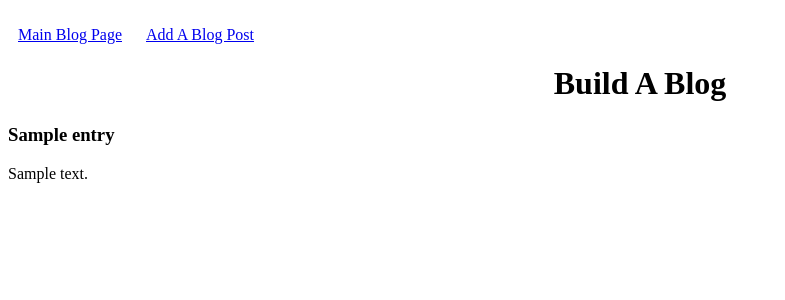
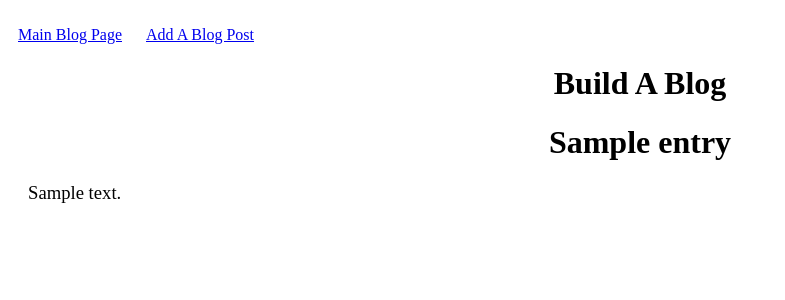
Before and after one commit to dlawrie63137/blogz, a Flask app: template templates/post.html in a window 1280 px wide. Shown: the top 300 px of the page, without its empty margins (0-785 px from the left). Run offline with Flask 2, Linux system fonts and the light colour scheme; the template is opened without the code that fills it: most values are stand-ins (such as "Sample title", 1, 10 or a date in 2020); data that the repository does not hold is empty.

Commit message:
Finished assignment

```diff
--- a/templates/base.html
+++ b/templates/base.html
@@ -8,6 +8,8 @@
             li {list-style-type: none;}
             .error {color:red;
                     font-style: italic;}
+            .p_body {font-size: 14pt;
+                     margin-left: 20px;}
         </style>
     </head>
     <body>
--- a/templates/blog.html
+++ b/templates/blog.html
@@ -8,6 +8,7 @@
 {% else %}
 <ul>
     {% for entry in entries %}
+
 
     <li><h3><strong><a href='/blog?id={{entry.id}}'>{{entry.title}}</a></strong></h3>{{entry.body}}
         <form method='POST' action="/blog" style="display:inline-block";>
--- a/templates/post.html
+++ b/templates/post.html
@@ -1,7 +1,8 @@
 {% extends 'base.html' %}
 
 {% block content %}
-<h3>{{entry.title}}</a></strong></h3>
-<p>{{entry.body}}</p>
+<h1>{{entry.title}}</h1>
+<p class='p_body'>{{entry.body}}</p>
+
 
 {% endblock %}
```
